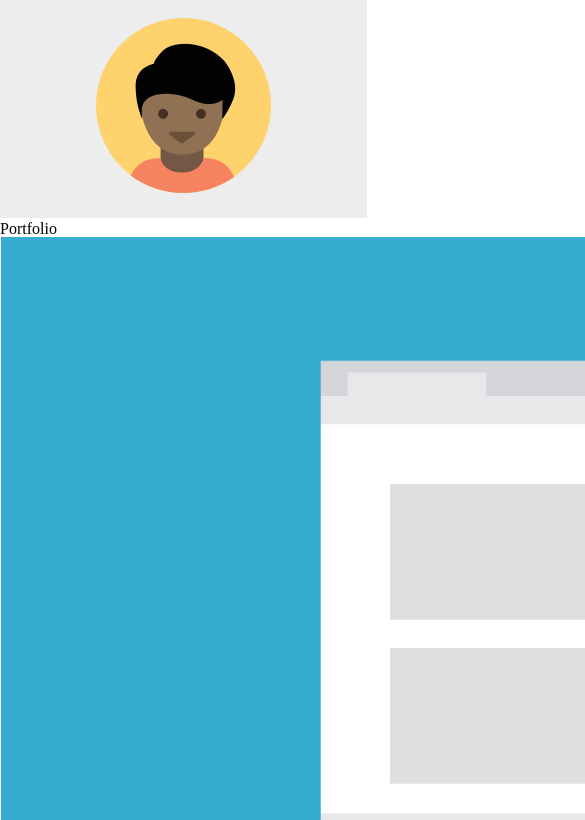
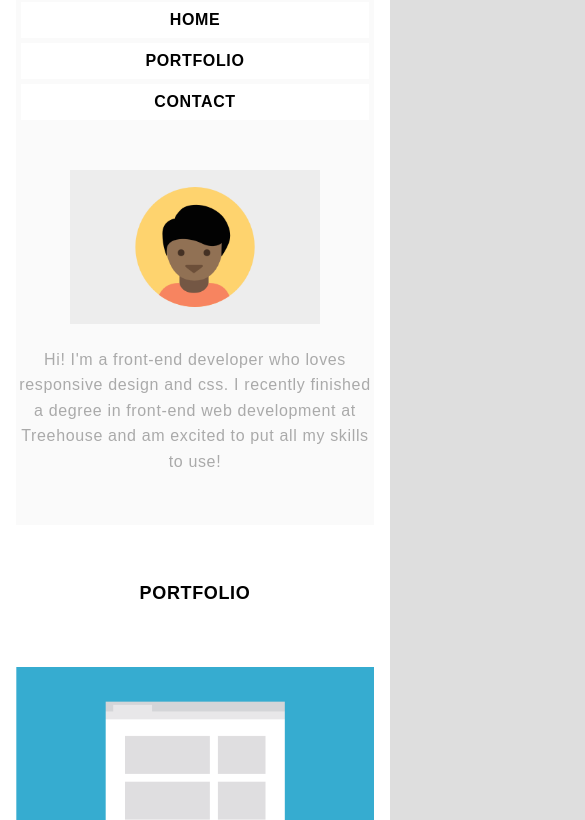
Before and after one commit to josephclander/Responsive_Challenge, a plain HTML site: page index.html in a window 390 px wide. Shown: the part 87-907 px from the top of the page, 585 px wide, since content can reach past the window. Drawn offline with Linux system fonts and the light colour scheme.

Commit message:
Mobile CSS Additions
These are the updates for the site. They include some new html tags and the addition of the main.css file initially prepared for mobile.

```diff
--- a/css/main.css
+++ b/css/main.css
@@ -1,3 +1,147 @@
+/******************************
+BASE STYLES
+*******************************/
+
 body {
+	margin: 0 auto;
+	font-family: arial, sans-serif;
+	/* I can't quite replicate the text,
+	I would have to ask */
+	color: black;
+	background-color: rgb(222,222,222);
+	letter-spacing: 0.04em;
+}
 
+h1 {
+	font-size: 1.75em; /* 28 / 16 */
+	font-weight: bold;
+	padding: 1em 0;
 }
+
+h2 {
+	font-size: 1.125em; /* 18 / 16 */
+	padding: 0.5em 0;
+}
+
+p {
+	line-height: 1.6em;
+	font-size: 1em;
+	padding-top: 0.5em;
+	padding-bottom: 1em;
+	color: rgb(90,90,90);
+}
+
+.wrap {
+	margin: 0 auto;
+	padding: 0 1em;
+	background-color: white;
+	text-align: center;
+}
+
+.prof_sec img {
+	max-width: 100%;
+	margin: 1em 0;
+}
+
+a {
+	text-decoration: none;
+}
+
+a:link,
+a:visited {
+	color: inherit;
+}
+
+.float_left {
+	float: left;
+}
+
+.float_right {
+	float: right;
+}
+
+/******************************
+STYLES
+*******************************/
+
+ul li {
+	color: black;
+	font-weight: bold;
+	background-color: white;
+}
+
+.intro p,
+#contact p {
+	color: rgb(170,170,170);
+}
+
+#portfolio,
+.contact h2 {
+	font-weight: bold;
+	text-transform: uppercase;
+}
+
+header,
+#contact {
+	background-color: rgb(250,250,250);
+}
+
+#contact {
+	border-bottom: 1px solid rgb(220,220,220);
+}
+
+span {
+	font-weight: bold;
+}
+
+footer {
+	font-weight: bold;
+}
+
+
+
+/******************************
+LAYOUT STYLES
+*******************************/
+
+ul li {
+	margin: 5px;
+	padding: 10px;
+}
+
+ul {
+	margin-bottom: 50px;
+}
+
+.intro p {
+	padding-top: 20px;
+	padding-bottom: 50px;
+}
+
+.intro img {
+	width: 70%;
+}
+
+#portfolio {
+	padding-top: 50px;
+	padding-bottom: 40px;
+}
+
+#contact {
+	margin-top: 2em;
+	padding-top: 40px;
+	padding-bottom: 50px;
+}
+
+#contact h2 {
+	margin-bottom: 20px;
+}
+
+span {
+	margin-left: 15px;
+}
+
+footer {
+	padding-top: 40px;
+	padding-bottom: 60px;
+}
--- a/index.html
+++ b/index.html
@@ -8,25 +8,30 @@
 	<link rel="stylesheet" href="css/main.css">
 </head>
 <body>
+<div class="wrap">
+
 <header>
 	<div class="name">
 		<h1>Student Name</h1>
 	</div>
 	<div class="nav-bar">
 		<ul>
-			<li><a href="index.html"></a></li>
-			<li><a href="#portfolio"></a></li>
-			<li><a href="#contact"></a></li>
+			<li id="index"><a href="index.html">HOME</a></li>
+			<li><a href="#portfolio">PORTFOLIO</a></li>
+			<li><a href="#contact">CONTACT</a></li>
 		</ul>
 	</div>
 	<div class="intro">
-		<p>Hi! I'm a front-end developer who loves responsive design and css. I recently finished a degree in front-end web development at Treehouse and am excited to put all my skills into use!</p>
 		<img src="img/responsive-layout-profile.png" alt="My profile image"/>
+		<p>Hi! I'm a front-end developer who loves responsive design and css. I recently finished a degree in front-end web development at Treehouse and am excited to put all my skills to use!</p>
 	</div>
 </header>
+
+<div id="portfolio">
+	<h2>Portfolio</h2>
+</div>
+
 <section class="port_imgs">
-
-	<h2 id="portfolio">Portfolio</h2>
 
 	<div class="prof_sec">
 		<img src="img/portfolio-1.png" alt="Screenshot of my marketing page" />
@@ -63,17 +68,26 @@
 		<h2>Calculator</h2>
 		<p>Someone can enter in the numbers they want, and press the big blue button and get the result.</p>
 	</div>
-
 </section>
 
-<footer id="contact">
+<div id="contact">
 	<h2>Contact</h2>
-	<p>If you're interested in chatting or want more information about what I've been working on, I'd love to hear from you!</p>
+	<p id="text">If you're interested in chatting or want more information about what I've been working on, I'd love to hear from you!</p>
 	<div>
-		<p>Phone <span>+1 (111) 555-1234</span></p>
-		<p>Email <span>email@yoursite.com</span></p>
+		<p id="phone">Phone <span>+1 (111) 555-1234</span></p>
+		<p id="email">Email <span>email@yoursite.com</span></p>
 	</div>
+</div>
+
+<footer>
+	<div class="float_left">Student name</div>
+
+	<div class="float_right"><a href="#index">BACK TO TOP</a></div>
+
 </footer>
+
+</div>
+<!-- wrap -->
 
 </body>
 </html>
```
Lines whose indentation alone changed are shown as unchanged.
